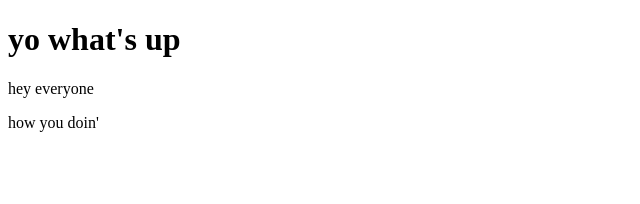
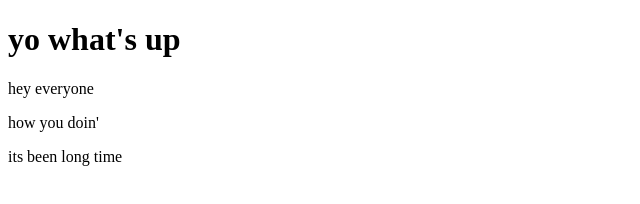
Before and after one commit to AlokRaghuvanshi/Git-test, a website: page index.html in a window 1280 px wide. Shown: the whole page, without its empty margins (0-640 px from the left). Drawn offline with Linux system fonts and the light colour scheme.

Commit message:
fourth commit

```diff
--- a/index.html
+++ b/index.html
@@ -8,5 +8,6 @@
         <h1>yo what's up</h1>
         <p> hey everyone </p>
         <p>how you doin'</p>
+        <p>its been long time</p>
     </body>
 </html>
```
Also changed, not shown: package.json (added, +24 -0 lines), 2 other files.
